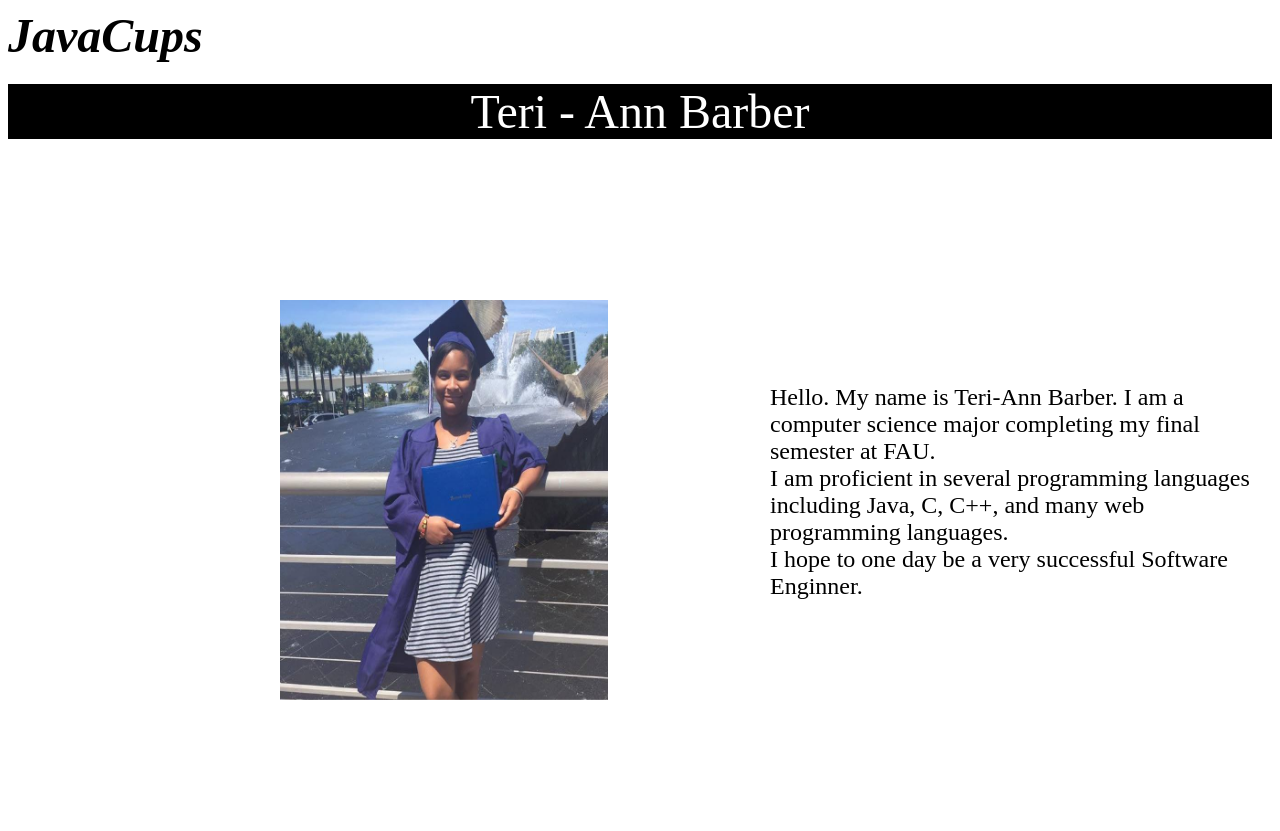
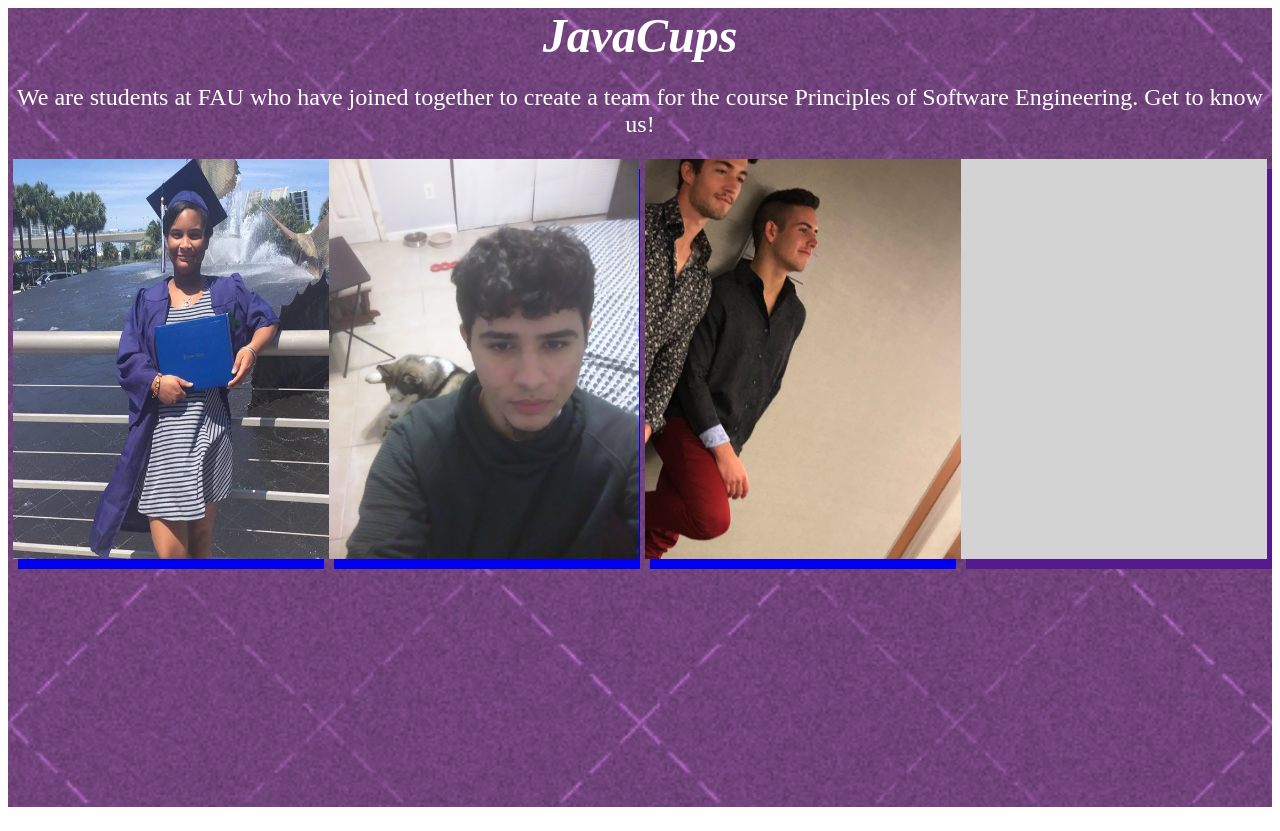
Before and after one commit to cen4010-s2019-g01/TeamProject, a PHP site: page / in a window 1280 px wide. Before the commit the page ends 700 px from the top, so only its background shows below. Run offline with PHP 8.4, Linux system fonts and the light colour scheme.

Commit message:
homepage items

```diff
--- a/decor.css
+++ b/decor.css
@@ -1,19 +1,48 @@
-.name {
+
+.body {
+  margin: 0;
+  padding: 0;
   text-align: center;
 }
-.text {
-  position: fixed;
-  bottom: 200;
-  right: 10px;
-  width: 500px;
+a{
+    display:inline-block;
+    position: relative;
+    margin: 5px;
+    float:left;
+    width: calc(25% - 10px);
+    height:400px;
+    background-color: lightgrey;
+    box-shadow: 5px 10px;
 }
-.image {
-  position: fixed;
-  bottom: 100;
-  right: 500px;
-  width: 500px;
+a:hover {
+  opacity: 0.7;
+  position: relative;
+}
 
+a[title]:hover:after {
+  content: attr(title);
+  cpadding: 4px 8px;
+  color: #333;
+  position: absolute;
+  left: 0;
+  top: 100%;
+  white-space: nowrap;
+  z-index: 20px;
+  -moz-border-radius: 5px;
+  -webkit-border-radius: 5px;
+  border-radius: 5px;
+  -moz-box-shadow: 0px 0px 4px #222;
+  -webkit-box-shadow: 0px 0px 4px #222;
+  box-shadow: 0px 0px 4px #222;
+  background-image: -moz-linear-gradient(top, #eeeeee, #cccccc);
+  background-image: -webkit-linear-gradient(top, #eeeeee, #cccccc);
+  background-image: -moz-linear-gradient(top, #eeeeee, #cccccc);
+  background-image: -ms-linear-gradient(top, #eeeeee, #cccccc);
+  background-image: -o-linear-gradient(top, #eeeeee, #cccccc);
 }
-.head {
-  background-color: black;
-}
+.background{
+    background-image: url("bg.png");
+    height 100%;
+    background-position: center;
+    background-size: cover;
+  }
--- a/index.html
+++ b/index.html
@@ -1,23 +1,33 @@
 <html>
 <head>
-<title> About Teri </title>
-<link href="decor.css" rel="stylesheet">
+  <title> About Us </title>
+  <link href="decor.css" rel="stylesheet">
 </head>
+<div class = "background">
 <body>
-<h1><b><i><font size = 54> JavaCups</font></i></b></h1>
-<div class = "name"> <font size = 8 color = white> <div class = "head"> Teri - Ann Barber </div></font></div>
-  <br>
-  <br>
-  <br>
-  <br><div class = "text">
-  <font size = 5>
-  Hello. My name is Teri-Ann Barber. I am a computer science major completing my final semester at FAU.
-  <br> I am proficient in several programming languages including Java, C, C++, and many web programming languages.
-  <br> I hope to one day be a very successful Software Enginner.
-    </div>
-  <div class = "image">
-    <img src = "teri.jpg" style="width:328px;height:400px;">
+
+  <div class = "body">
+  <h1><b><i><font size = 54 color = "white"> JavaCups</font></i></b></h1>
+  <p><font size = 5 color = "white">We are students at FAU who have joined together to create
+      a team for the course Principles of Software Engineering.
+                          Get to know us!<font>
+  </p>
+  <a title = "Teri-Ann Barber" href = "http://lamp.cse.fau.edu/~tbarber2016/aboutme/"><img src = "teri.jpg" alt = "teri" style="width:328px;height:400px;"></a>
+  <a title = "Enmanuel Ortiz" href = "https://lamp.cse.fau.edu/~eortiz2018/Introduction/index.html"><img src = "manny.jpg" alt = "Enmanuel" style = "width:310px;height:400px;"></a>
+  <a title = "Richard Santiago" href = "http://lamp.cse.fau.edu/~rsantiago2018/AboutMe/"><img src = "Richard.jpg" alt = "Richard" style="width:328px;height:400px;"></a>
+  <a title = "Demo Student" href = ""></a>
   </div>
-</font>
+  <p style = "visibility: hidden";>
+  hi
+  <br> {}
+  <br> ji
+  <br> ji
+  <br> hi
+  <br> {}
+  <br> ji
+  <br> ji
+  <br> hi
+</p>
 </body>
+</div>
 </html>
```
